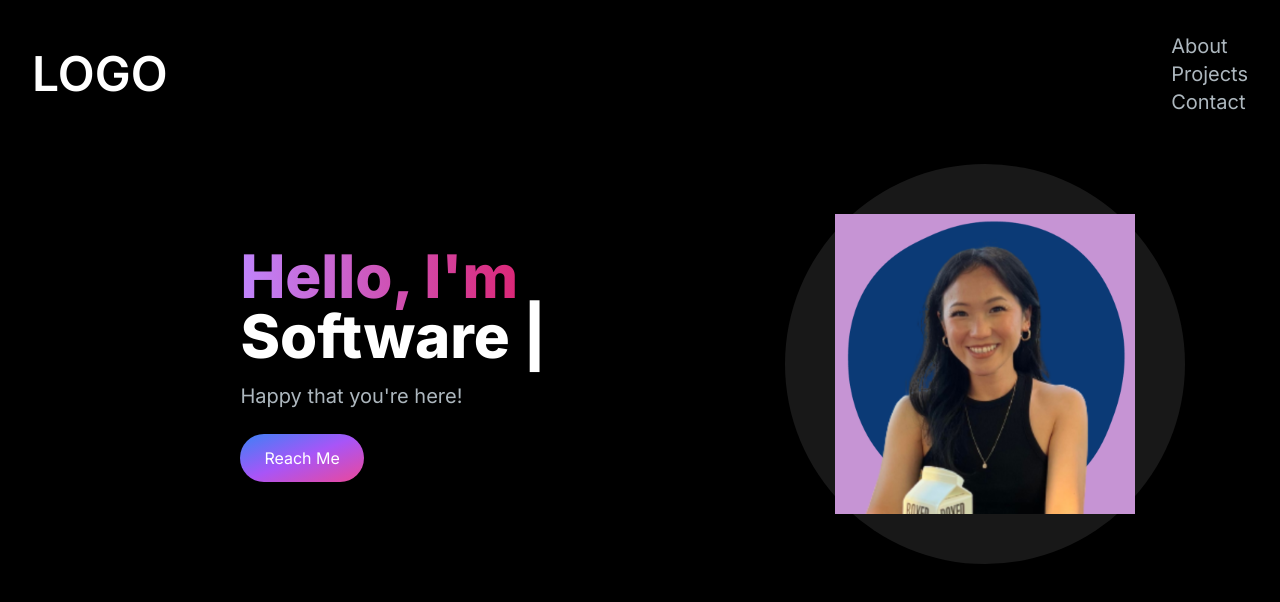
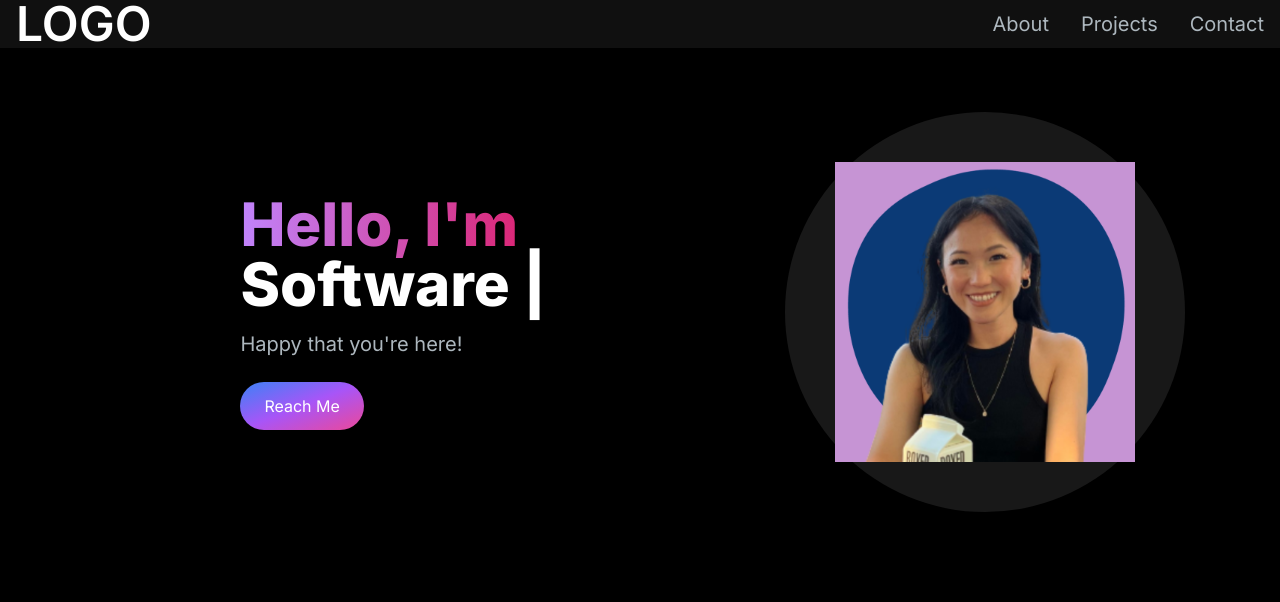
Before and after one commit to vmaineng/mai-web, a Next.js app: page / in a window 1280 px wide. Shown: the top 602 px of the page. Built offline with nearby package versions, Linux system fonts and the light colour scheme.

Commit message:
added in navbar

```diff
--- a/app/components/Navbar.jsx
+++ b/app/components/Navbar.jsx
@@ -16,17 +16,20 @@ const Navbar = () => {
       title: "Contact",
       path: "#contact",
     },
-    ]
+  ];
   return (
-    <nav>
-      <div className="flex flex-wrap items-center justify-between mx-auto p-8">
-        <Link href={"/"} className="text-5xl text-white font-semibold">
+    <nav className="fixed top-0 left-0 right-0 z-10 bg-[#121212] bg-opacity-90">
+      <div className="flex flex-wrap items-center justify-between mx-auto px-4">
+        <Link
+          href={"/"}
+          className="text-2xl md:text-5xl text-white font-semibold"
+        >
           {" "}
           LOGO{" "}
         </Link>
         <div className="menu hidden md:block md:w-auto" id="navbar">
-          <ul>
-           {navLinks.map((link, index)=> (
+          <ul className="flex p-4 md:p-0 md:flex-row md:space-x-8 mt:0">
+            {navLinks.map((link, index) => (
               <li key={index}>
                 <NavLinks href={link.path} title={link.title} />
               </li>
--- a/app/page.js
+++ b/app/page.js
@@ -5,7 +5,7 @@ export default function Home() {
   return (
     <main className="flex min-h-screen flex-col bg-black">
       <Navbar />
-    <div class="container mx-auto px-12 py-4">
+    <div class="container mt-24 mx-auto px-12 py-4">
     <Banner />
     </div>
     </main>
```
Lines whose indentation alone changed are shown as unchanged.
